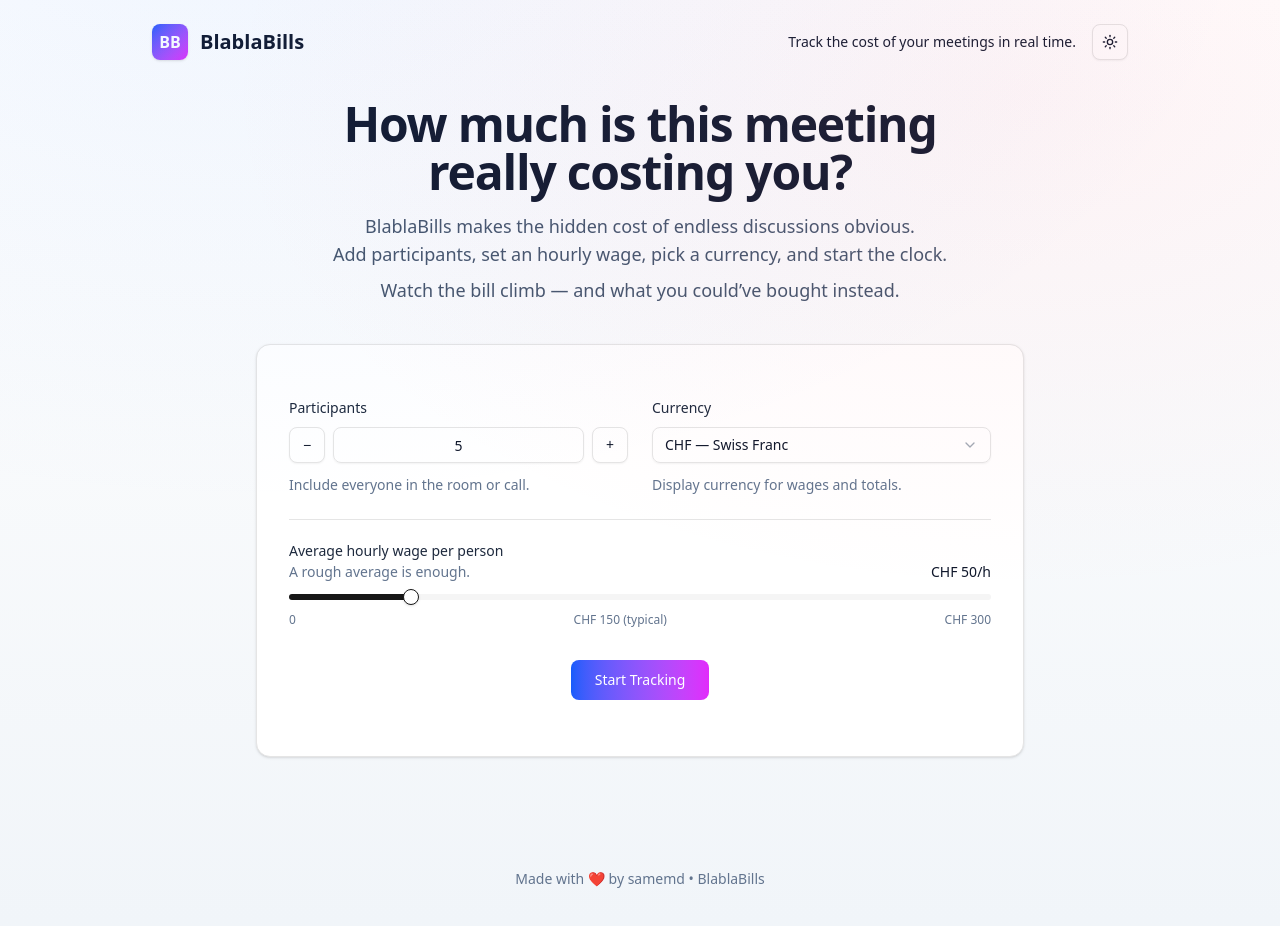
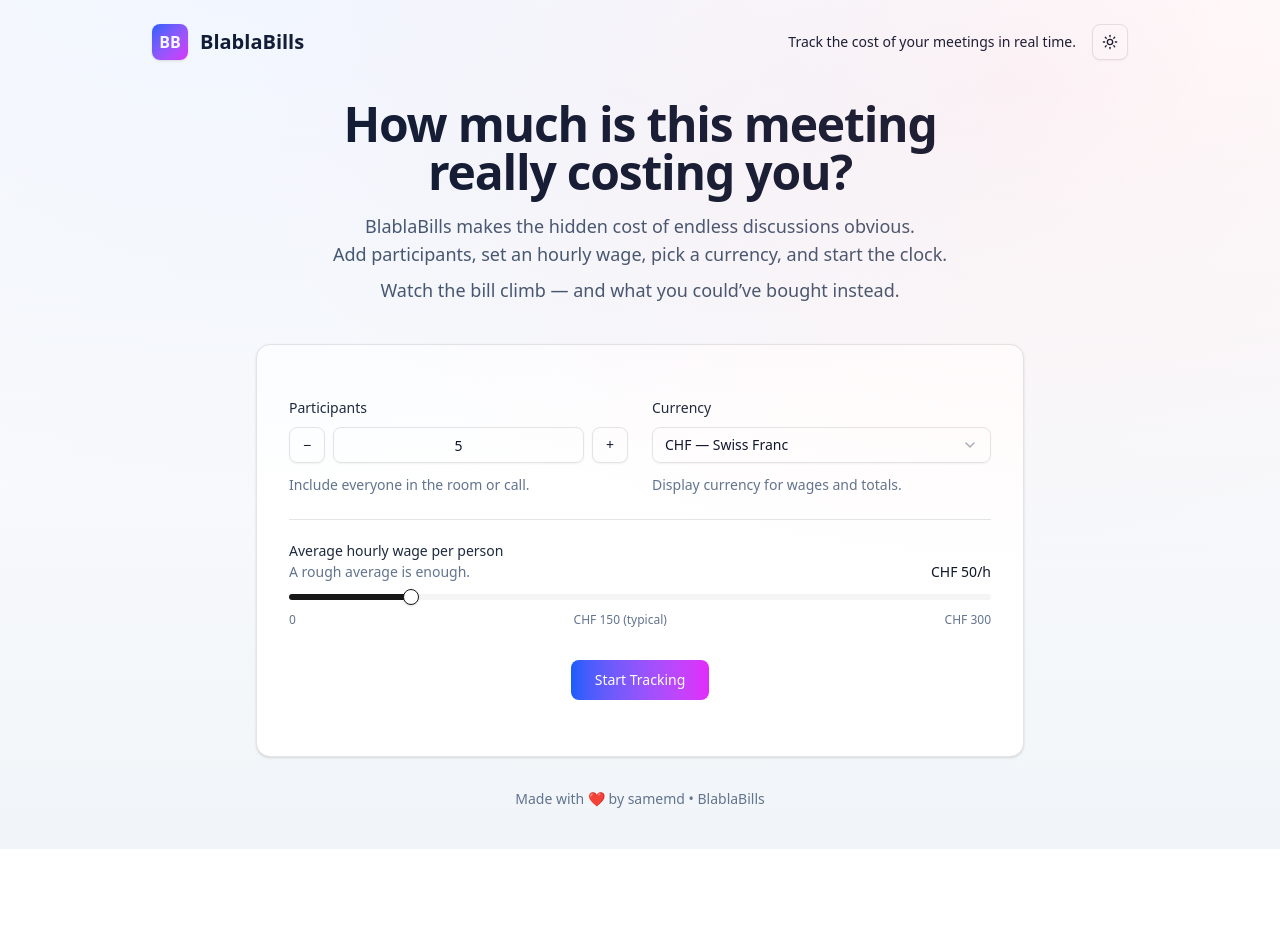
Before and after one commit to samemd/blabla-bills, a Next.js app: page / in a window 1280 px wide. Shown: the top 926 px of the page. After the commit the page ends 849 px from the top, so only its background shows below. Built offline with nearby package versions, Linux system fonts and the light colour scheme.

Commit message:
feat: reduce padding to make footer visible

```diff
--- a/app/page.tsx
+++ b/app/page.tsx
@@ -7,7 +7,7 @@
     <div className="relative min-h-screen overflow-hidden bg-gradient-to-b from-white via-slate-50 to-slate-100 dark:from-slate-950 dark:via-slate-950 dark:to-slate-900">
       <div className="pointer-events-none absolute inset-0 z-10 bg-[radial-gradient(1000px_600px_at_20%_-10%,rgba(59,130,246,0.08),transparent),radial-gradient(800px_500px_at_80%_10%,rgba(251,113,133,0.08),transparent)] dark:bg-[radial-gradient(1000px_600px_at_20%_-10%,rgba(59,130,246,0.12),transparent),radial-gradient(800px_500px_at_80%_10%,rgba(251,113,133,0.12),transparent)]" />
       <Header />
-      <main className="mx-auto max-w-5xl px-6 pb-20">
+      <main className="mx-auto max-w-5xl px-6">
         <section className="mb-10 mt-4">
           <div className="mx-auto max-w-3xl text-center">
             <h1 className="text-4xl text-balance font-extrabold tracking-tight text-foreground md:text-5xl">
```
